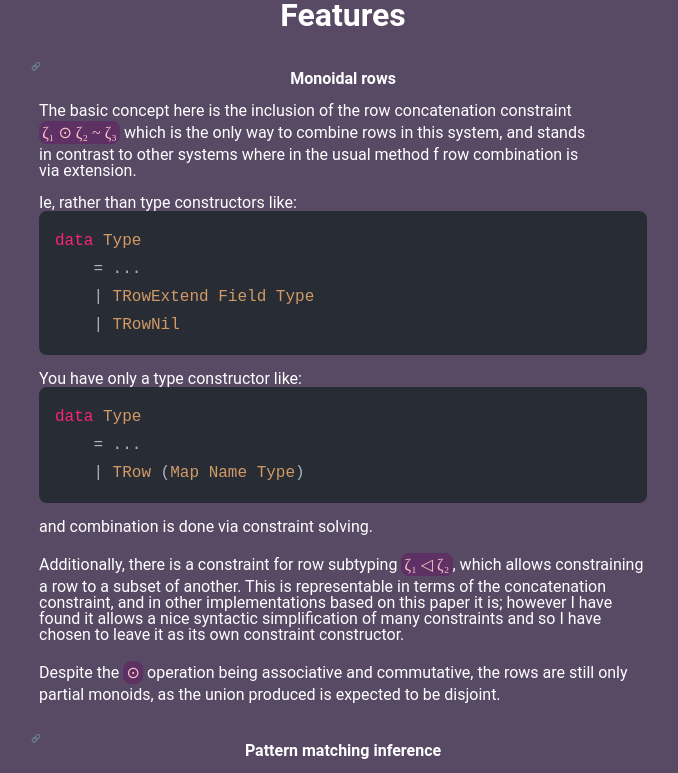
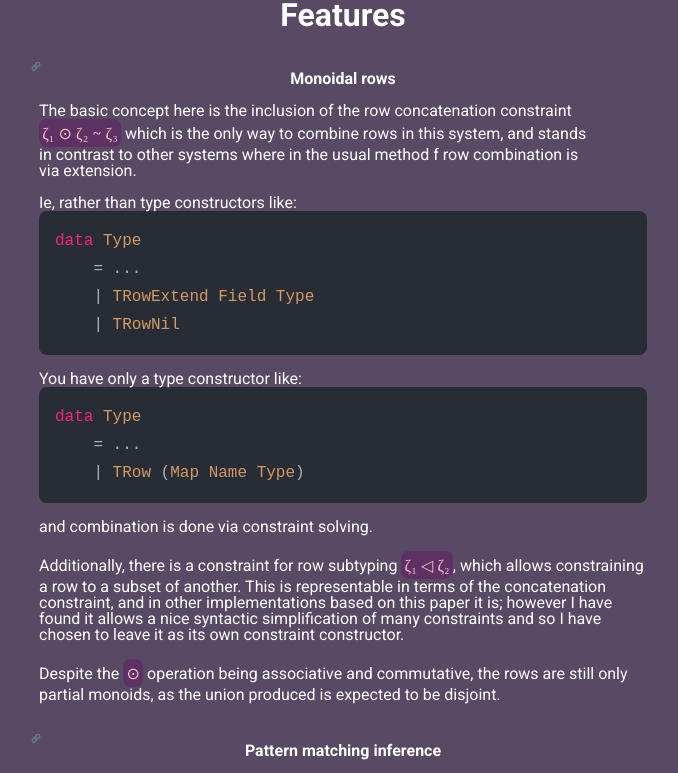
Before and after one commit to noxabellus/noxabellus.github.io, a plain HTML site: page monoidal-rows.html in a window 1280 px wide. Shown: the part 1061-1834 px from the top of the page, without its empty margins (297-975 px from the left). Drawn offline with nearby package versions, Linux system fonts and the light colour scheme; a script that the page names is missing; a small style sheet from the web is missing.

Commit message:
hopefully font woes sorted

```diff
--- a/monoidal-rows.html
+++ b/monoidal-rows.html
@@ -6,6 +6,10 @@
     <meta charset="UTF-8">
     <meta name="viewport" content="width=device-width, initial-scale=1, maximum-scale=1">
     <title>noxabell.us/monoidal-rows</title>
+
+    <link rel="preconnect" href="https://fonts.googleapis.com">
+    <link rel="preconnect" href="https://fonts.gstatic.com" crossorigin>
+    <link href="https://fonts.googleapis.com/css2?family=Noto+Serif+JP:wght@200..900&family=Noto+Serif:ital,wght@0,100..900;1,100..900&family=Roboto:ital,wght@0,100;0,300;0,400;0,500;0,700;0,900;1,100;1,300;1,400;1,500;1,700;1,900&display=swap" rel="stylesheet">
 
     <link rel="stylesheet" href="../styles.css">
 
--- a/styles.css
+++ b/styles.css
@@ -376,7 +376,7 @@ code {
 }
 
 code.equation {
-    font-family: serif;
+    font-family: "Noto Serif", "Noto Serif JP", serif, monospace, sans-serif;
     color: pink;
     background: rgb(93, 49, 99)
 }
```
Also changed, not shown: index.html (+6 -0 lines), resources.html (+4 -0 lines), zzb/index.html (+5 -0 lines).
